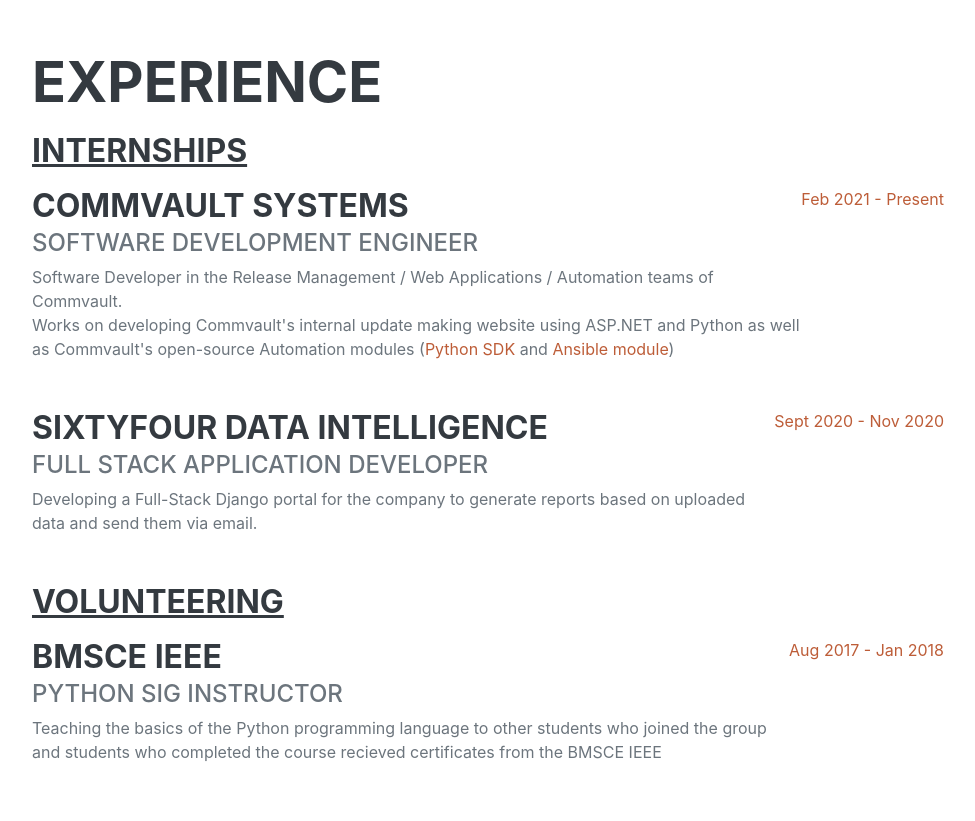
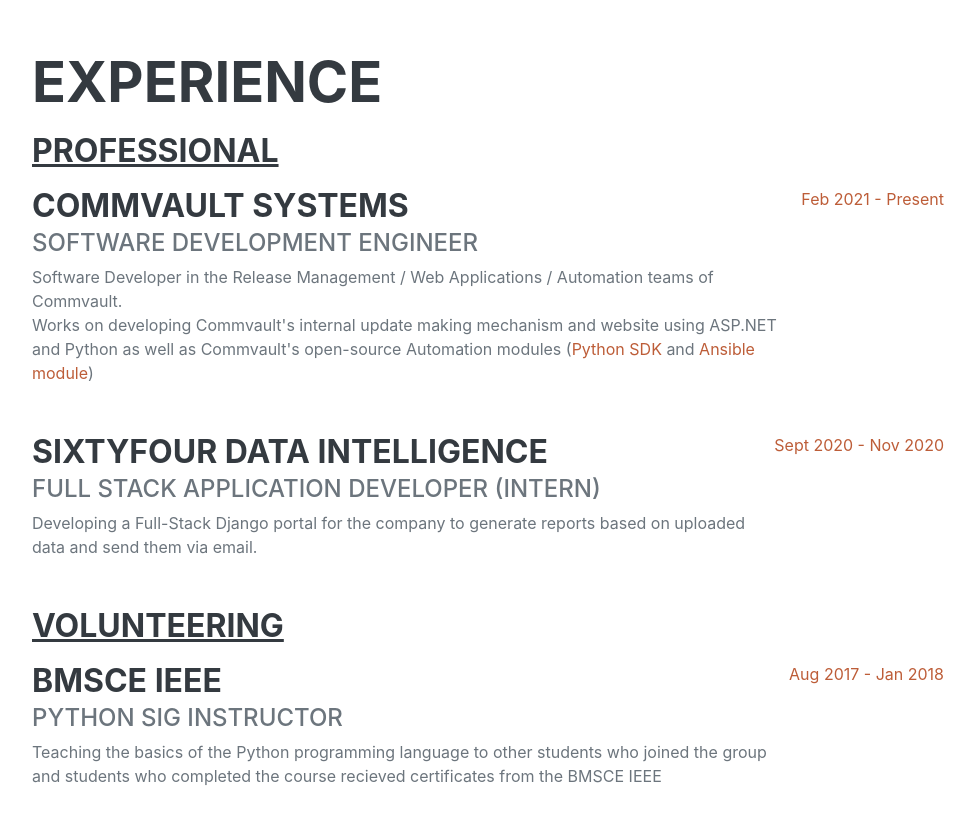
Before and after one commit to kevinjoseph61/kevinjoseph61.github.io, a plain HTML site: page index.html in a window 1280 px wide. Shown: the part 6620-7441 px from the top of the page, without its empty margins (288-1263 px from the left). Drawn offline with nearby package versions, Linux system fonts and the light colour scheme; no server answers; a web font is replaced by a local one.

Commit message:
Update index.html

```diff
--- a/index.html
+++ b/index.html
@@ -351,19 +351,19 @@
             <section class="resume-section" id="experience">
                 <div class="resume-section-content">
                     <h2 class="mb-3">Experience</h2>
-                    <h3 class="mb-3"><u>Internships</u></h3>
+                    <h3 class="mb-3"><u>Professional</u></h3>
                     <div class="d-flex flex-column flex-md-row justify-content-between mb-5">
                         <div class="flex-grow-1">
                             <h3 class="mb-0">Commvault Systems</h3>
                             <div class="subheading mb-1">Software Development Engineer</div>
-                            <div>Software Developer in the Release Management / Web Applications / Automation teams of Commvault. <br>Works on developing Commvault's internal update making website using ASP.NET and Python as well as Commvault's open-source Automation modules (<a href="https://github.com/Commvault/cvpysdk">Python SDK</a> and <a href="https://github.com/Commvault/ansiblev2">Ansible module</a>)</div>
+                            <div>Software Developer in the Release Management / Web Applications / Automation teams of Commvault. <br>Works on developing Commvault's internal update making mechanism and website using ASP.NET and Python as well as Commvault's open-source Automation modules (<a href="https://github.com/Commvault/cvpysdk">Python SDK</a> and <a href="https://github.com/Commvault/ansiblev2">Ansible module</a>)</div>
                         </div>
                         <div class="flex-shrink-0"><span class="text-primary">Feb 2021 - Present</span></div>
                     </div>
                     <div class="d-flex flex-column flex-md-row justify-content-between mb-5">
                         <div class="flex-grow-1">
                             <h3 class="mb-0">SixtyFour Data Intelligence</h3>
-                            <div class="subheading mb-1">Full Stack Application Developer</div>
+                            <div class="subheading mb-1">Full Stack Application Developer (Intern)</div>
                             <div>Developing a Full-Stack Django portal for the company to generate reports based on uploaded data and send them via email.</div>
                         </div>
                         <div class="flex-shrink-0"><span class="text-primary">Sept 2020 - Nov 2020</span></div>
```
